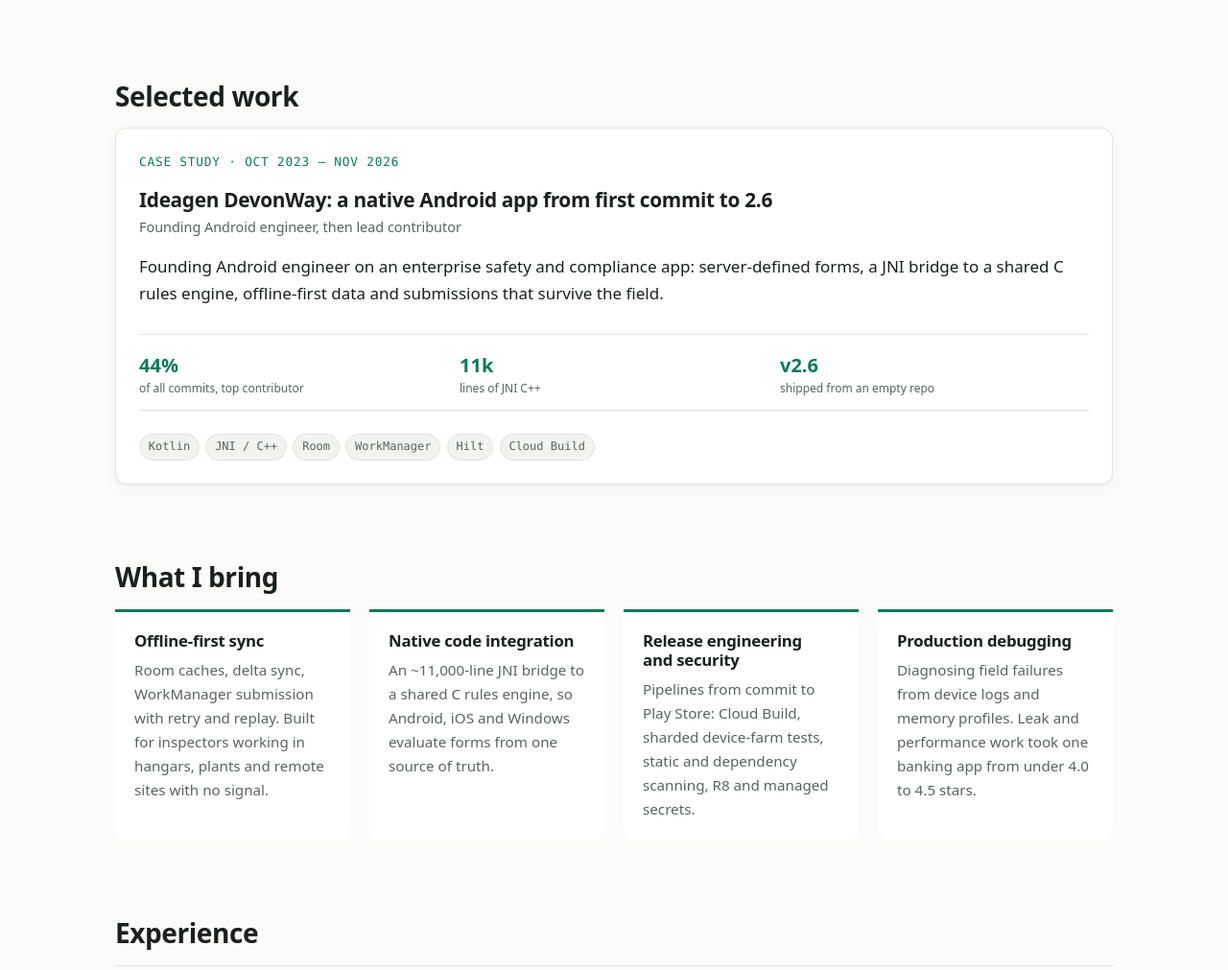
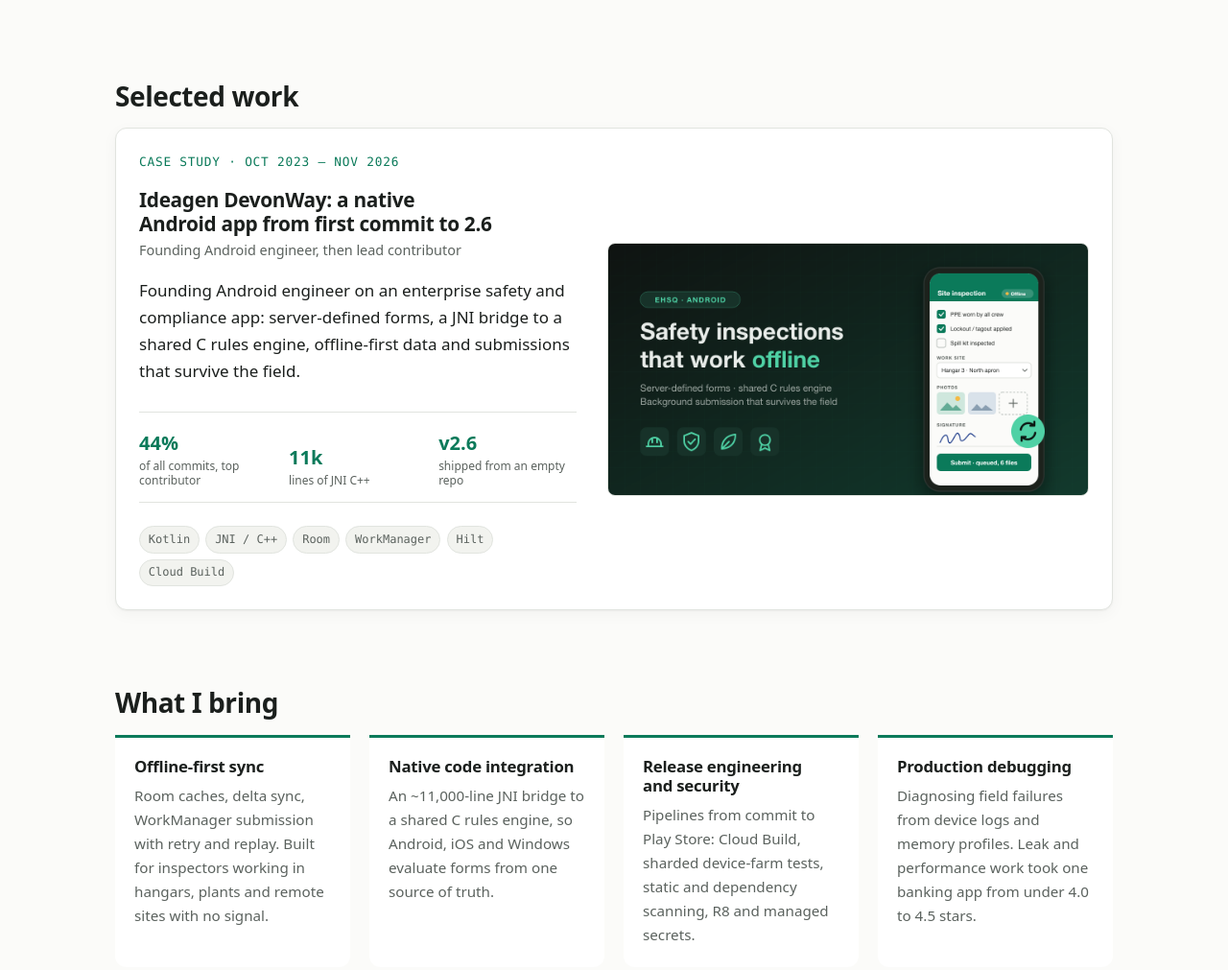
Before and after one commit to pjkarels/pjkarels.github.io, an Astro site: page / in a window 1280 px wide. Shown: the part 600-1611 px from the top of the page at 96% size. Built offline with nearby package versions, Linux system fonts and the light colour scheme; Astro itself is replaced by a stand-in of ours.

Commit message:
Update thumbnail and Title

```diff
--- a/src/components/WorkCard.astro
+++ b/src/components/WorkCard.astro
@@ -5,10 +5,13 @@ interface Props {
   entry: CollectionEntry<"work">;
 }
 const { entry } = Astro.props;
-const { title, summary, kind, role, period, stack, highlights } = entry.data;
+const { title, summary, kind, role, period, stack, highlights, image } = entry.data;
 ---
 
 <article class="card">
+  <div class:list={["inner", { "has-image": image }]}>
+  {image && <img class="thumb" src={image.src} alt={image.alt} width="1200" height="630" loading="lazy" decoding="async" />}
+  <div class="body">
   <p class="eyebrow">{kind} · {period}</p>
   <h3><a href={`/work/${entry.id}/`}>{title}</a></h3>
   <p class="role muted">{role}</p>
@@ -26,20 +29,57 @@ const { title, summary, kind, role, period, stack, highlights } = entry.data;
     )
   }
   <ul class="tags">{stack.slice(0, 6).map((s) => <li>{s}</li>)}</ul>
+  </div>
+  </div>
 </article>
 
 <style>
   .card {
     position: relative;
     display: flex;
-    flex-direction: column;
-    gap: 0.25rem;
     padding: 1.5rem;
     background: var(--surface);
     border: 1px solid var(--border);
     border-radius: var(--radius);
     box-shadow: var(--shadow);
     transition: border-color 0.15s ease;
+    container-type: inline-size;
+  }
+
+  .inner {
+    display: flex;
+    flex-direction: column;
+    flex: 1;
+  }
+
+  .body {
+    display: flex;
+    flex-direction: column;
+    gap: 0.25rem;
+    flex: 1;
+  }
+
+  .thumb {
+    display: block;
+    width: 100%;
+    height: auto;
+    margin-bottom: 1rem;
+    border-radius: calc(var(--radius) - 4px);
+    border: 1px solid var(--border);
+  }
+
+  /* A card that spans the full row puts the image beside the text */
+  @container (min-width: 48rem) {
+    .inner.has-image {
+      display: grid;
+      grid-template-columns: minmax(0, 1fr) minmax(0, 1.1fr);
+      gap: 2rem;
+      align-items: center;
+    }
+    .has-image .thumb {
+      order: 2;
+      margin-bottom: 0;
+    }
   }
 
   .card:hover,
--- a/src/content.config.ts
+++ b/src/content.config.ts
@@ -14,6 +14,8 @@ const work = defineCollection({
     stack: z.array(z.string()),
     /** Headline numbers shown at the top of the page and on the card. */
     highlights: z.array(z.object({ value: z.string(), label: z.string() })).default([]),
+    /** Card thumbnail and social preview image: a path under public/, ideally 1200×630. */
+    image: z.object({ src: z.string(), alt: z.string() }).optional(),
     links: z.array(z.object({ label: z.string(), href: z.string() })).default([]),
     order: z.number(),
     draft: z.boolean().default(false),
--- a/src/content/work/ideagen-devonway.mdx
+++ b/src/content/work/ideagen-devonway.mdx
@@ -9,6 +9,9 @@ highlights:
   - { value: "44%", label: "of all commits, top contributor" }
   - { value: "11k", label: "lines of JNI C++" }
   - { value: "v2.6", label: "shipped from an empty repo" }
+image:
+  src: "/images/ehsq-thumbnail.png"
+  alt: "Illustration of an Android phone showing a site safety inspection form, filled in offline and queued to submit"
 order: 1
 ---
 
--- a/src/layouts/Base.astro
+++ b/src/layouts/Base.astro
@@ -7,12 +7,15 @@ interface Props {
   title?: string;
   description?: string;
   type?: "website" | "article";
+  /** Social preview image: a path under public/, ideally 1200×630. */
+  image?: { src: string; alt: string };
 }
 
-const { title, description = site.pitch, type = "website" } = Astro.props;
+const { title, description = site.pitch, type = "website", image } = Astro.props;
 const pageTitle = title ? `${title} · ${site.name}` : `${site.name} · ${site.role}`;
 const canonical = new URL(Astro.url.pathname, Astro.site);
 const path = Astro.url.pathname;
+const ogImage = image && new URL(image.src, Astro.site);
 const nav = [
   { href: "/#work", label: "Work" },
   { href: "/#experience", label: "Experience", optional: true },
@@ -39,7 +42,19 @@ const nav = [
     <meta property="og:title" content={pageTitle} />
     <meta property="og:description" content={description} />
     <meta property="og:url" content={canonical} />
-    <meta name="twitter:card" content="summary" />
+    {
+      ogImage && (
+        <>
+          <meta property="og:image" content={ogImage} />
+          <meta property="og:image:width" content="1200" />
+          <meta property="og:image:height" content="630" />
+          <meta property="og:image:alt" content={image!.alt} />
+          <meta name="twitter:image" content={ogImage} />
+          <meta name="twitter:image:alt" content={image!.alt} />
+        </>
+      )
+    }
+    <meta name="twitter:card" content={ogImage ? "summary_large_image" : "summary"} />
     <meta name="twitter:title" content={pageTitle} />
     <meta name="twitter:description" content={description} />
 
--- a/src/pages/index.astro
+++ b/src/pages/index.astro
@@ -65,7 +65,7 @@ const experience = [
 <Base>
   <section class="hero container">
     <p class="eyebrow">{site.name} · {site.headline}</p>
-    <h1>Native Android that keeps working when the network doesn't.</h1>
+    <h1>Native Android apps that work for you and your customers.</h1>
     <p class="lede">{site.pitch}</p>
     <div class="cta">
       <a class="button primary" href="#work">See my work</a>
--- a/src/pages/work/[slug].astro
+++ b/src/pages/work/[slug].astro
@@ -13,12 +13,12 @@ interface Props {
 }
 
 const { entry } = Astro.props;
-const { title, summary, kind, role, period, stack, highlights, links } = entry.data;
+const { title, summary, kind, role, period, stack, highlights, links, image } = entry.data;
 const { Content, headings } = await render(entry);
 const toc = headings.filter((h) => h.depth === 2);
 ---
 
-<Base title={title} description={summary} type="article">
+<Base title={title} description={summary} type="article" image={image}>
   <article class="container">
     <header class="intro">
       <p class="eyebrow">{kind} · {period}</p>
--- a/src/site.config.ts
+++ b/src/site.config.ts
@@ -8,7 +8,7 @@ export const site = {
     "I design and build native Android apps for banking, healthcare and safety inspection: offline-first sync, native code integration and secure release pipelines for regulated industries.",
   email: "paul.j.karels@gmail.com",
   github: "pjkarels",
-  linkedin: "", // e.g. "https://www.linkedin.com/in/your-profile"
+  linkedin: "www.linkedin.com/in/paul-karels-232163b",
   resume: "/Paul_Karels_Resume.pdf",
 } as const;
 
```
Also changed, not shown: public/images/ehsq-thumbnail.png (added), public/images/ehsq-thumbnail.svg (added).
